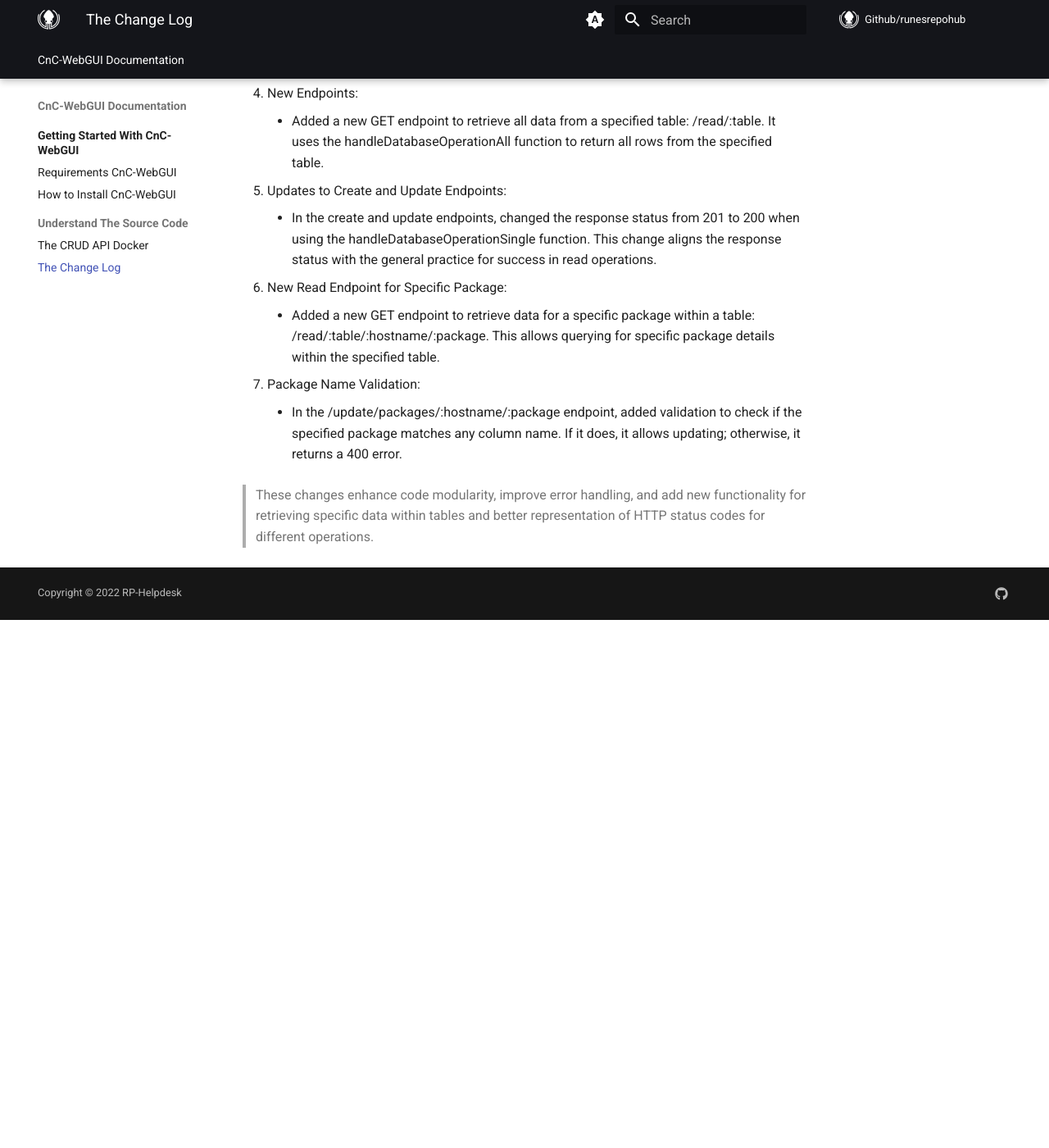
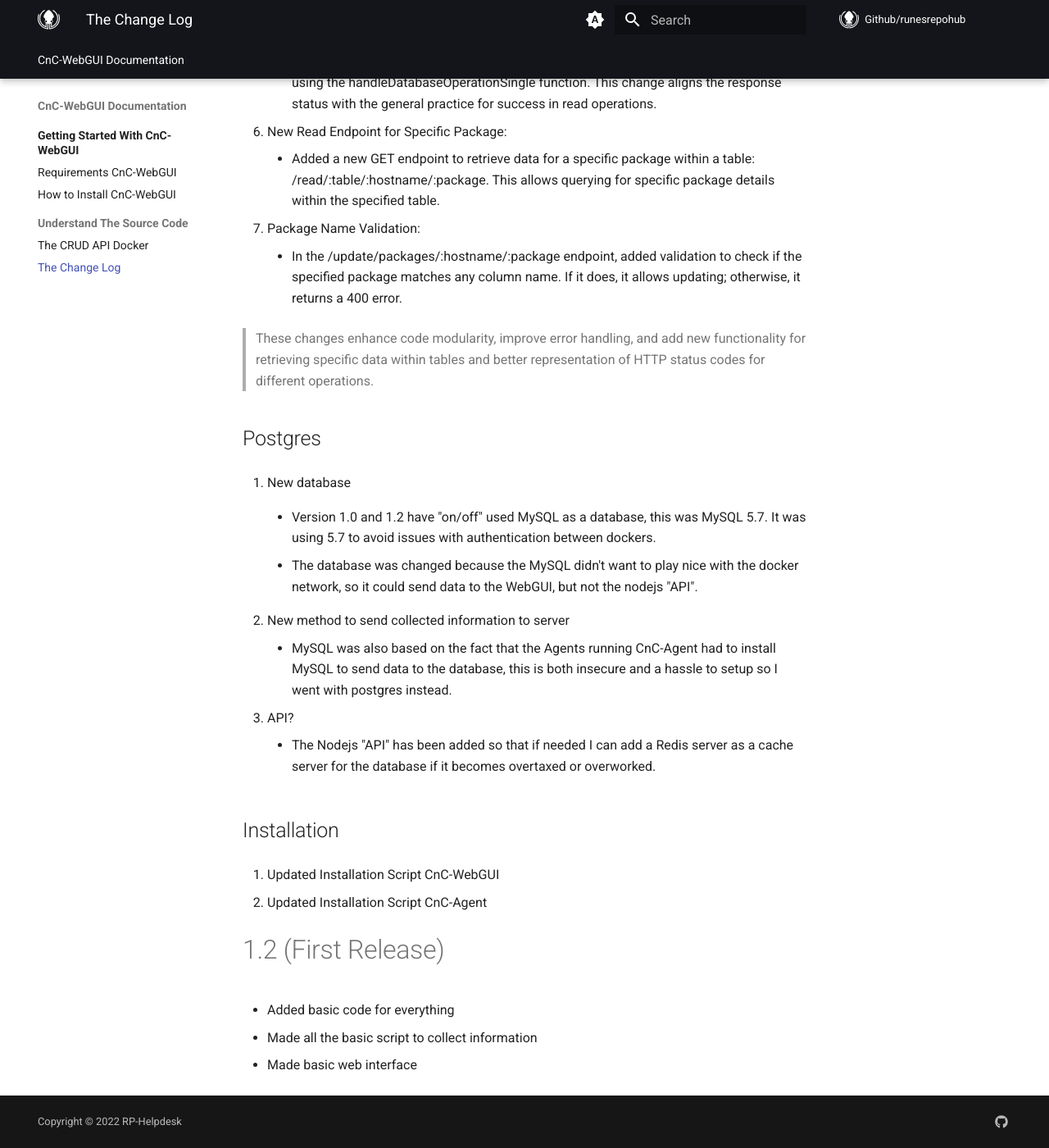
Before and after one commit to RunesRepoHub/CnC-WebGUI, an MkDocs documentation site: the page built from docs/changelog.md, in a window 1280 px wide and 1400 px high, scrolled down 2076 px. Shown: the whole window at 82% size. Built offline with MkDocs 1.6.1 and Material for MkDocs 9.7.7, drawn with Linux system fonts in a browser that asks for light colours; comment, search, counter and statistics services are not loaded; before the commit the page ends 2832 px from its top, so only the background shows below that; some of the changed text lies outside the part shown.

Commit message:
Added  some more information to change log

```diff
--- a/docs/changelog.md
+++ b/docs/changelog.md
@@ -91,3 +83,32 @@
     * In the /update/packages/:hostname/:package endpoint, added validation to check if the specified package matches any column name. If it does, it allows updating; otherwise, it returns a 400 error.
 
 >These changes enhance code modularity, improve error handling, and add new functionality for retrieving specific data within tables and better representation of HTTP status codes for different operations.
+
+## Postgres
+
+1. New database
+
+    * Version 1.0 and 1.2 have "on/off" used MySQL as a database, this was MySQL 5.7. It was using 5.7 to avoid issues with authentication between dockers.
+
+    * The database was changed because the MySQL didn't want to play nice with the docker network, so it could send data to the WebGUI, but not the nodejs "API".
+
+2. New method to send collected information to server
+
+    * MySQL was also based on the fact that the Agents running CnC-Agent had to install MySQL to send data to the database, this is both insecure and a hassle to setup so I went with postgres instead.
+
+3. API?
+
+    * The Nodejs "API" has been added so that if needed I can add a Redis server as a cache server for the database if it becomes overtaxed or overworked.
+
+## Installation
+
+1. Updated Installation Script CnC-WebGUI
+
+2. Updated Installation Script CnC-Agent
+
+
+# 1.2 (First Release)
+
+* Added basic code for everything
+* Made all the basic script to collect information
+* Made basic web interface
```
Also changed, not shown: other parts of docs/changelog.md (+1 -9 lines).
